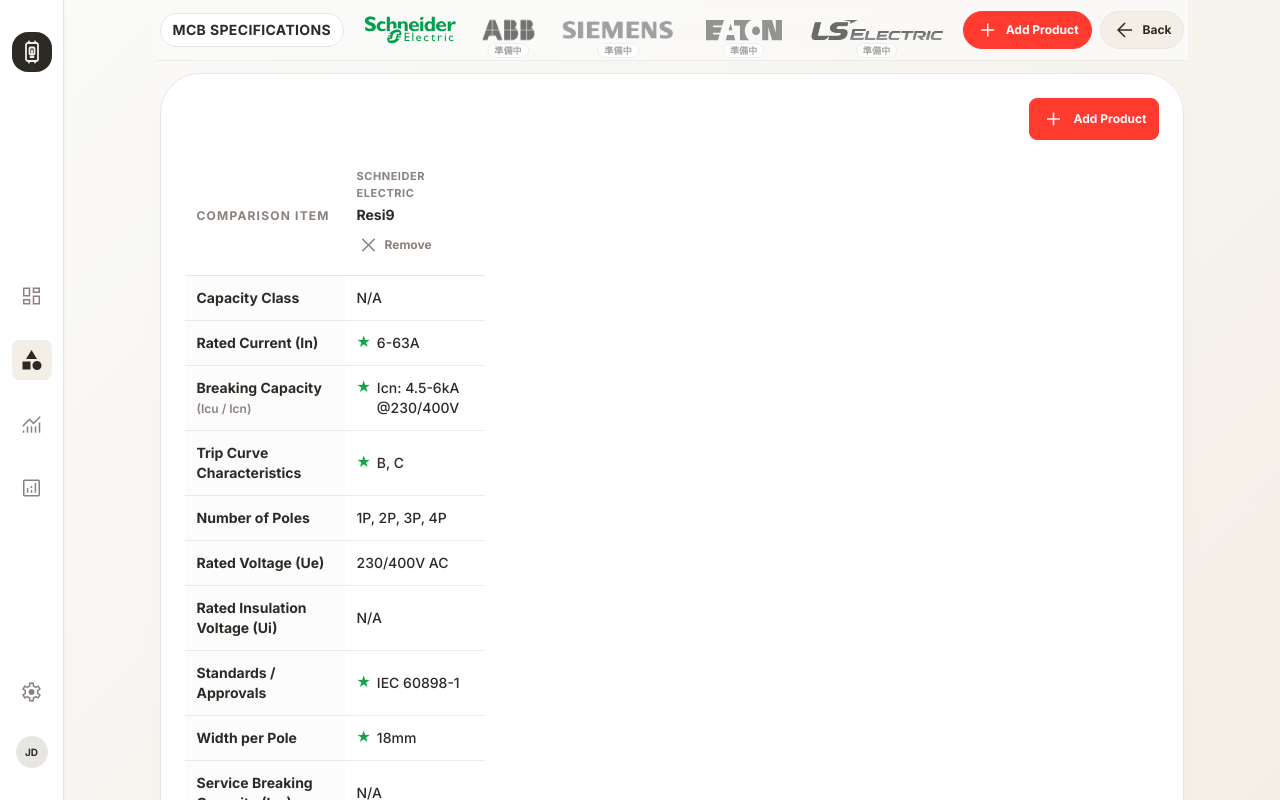
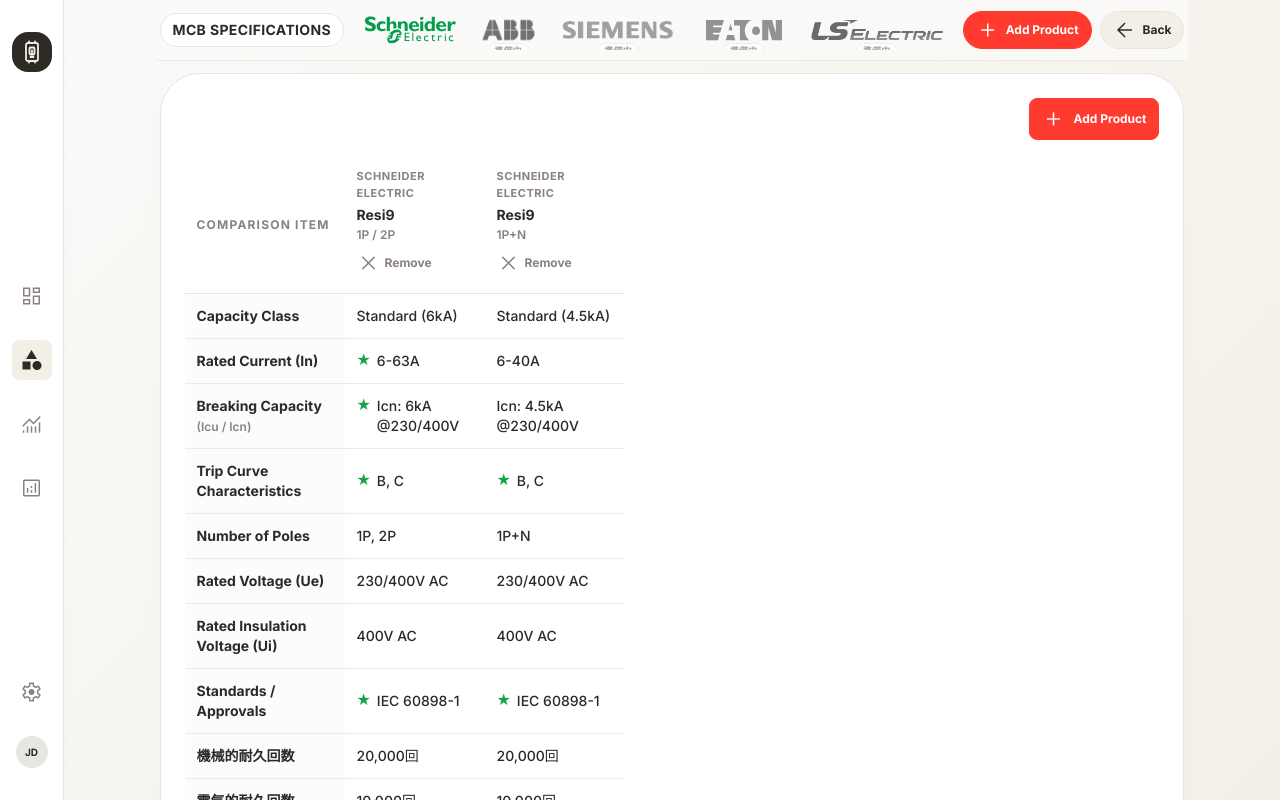
Before and after one commit to cktakasu/Competitor-Research, a Next.js app: page /mcb/spec in a window 1280 px wide. Built offline with nearby package versions, Linux system fonts and the light colour scheme.

Commit message:
feat: add Easy9 and Easy9 Pro initial data with UI verification

```diff
--- a/src/components/mcb/ManufacturerSelector.tsx
+++ b/src/components/mcb/ManufacturerSelector.tsx
@@ -46,7 +46,7 @@
       title={manufacturer.name}
       aria-label={manufacturer.name}
       className={cx(
-        "relative h-9 md:h-10 px-1 transition-all duration-200 flex items-center justify-center bg-transparent border-0 rounded-none shadow-none appearance-none focus:outline-none focus:ring-0",
+        "relative h-9 md:h-10 px-1 transition-all duration-200 flex items-center justify-center bg-transparent border-0 rounded-none shadow-none appearance-none focus:outline-none focus:ring-0 shrink-0",
         selected ? "opacity-100" : "opacity-70 hover:opacity-95",
         disabled && "opacity-45 cursor-not-allowed grayscale"
       )}
@@ -73,7 +73,7 @@
   onSelect: (manufacturer: Manufacturer) => void;
 }) {
   return (
-    <div className="flex items-center justify-center gap-1.5 md:gap-2 w-full">
+    <div className="flex items-center justify-start md:justify-center gap-1.5 md:gap-2 w-full">
       {manufacturers.map((manufacturer) => (
         <ManufacturerCard
           key={manufacturer.id}
--- a/src/components/mcb/SpecComparisonTable.tsx
+++ b/src/components/mcb/SpecComparisonTable.tsx
@@ -2,8 +2,43 @@
 
 import { memo, useMemo } from "react";
 import { getBestProductsByRow } from "../../services/comparisonService";
-import { COMPARISON_ROWS, type ManufacturerId, type McbProduct } from "../../types/mcb";
+import { COMPARISON_ROWS, type ManufacturerId, type McbProduct, type ProductVariant } from "../../types/mcb";
 import { cx, formatBreakingCapacityValue, formatStandardsValue } from "./utils";
+
+type ComparisonColumn = {
+  productId: string;
+  variantId?: string;
+  manufacturerId: ManufacturerId;
+  series: string;
+  variantLabel?: string;
+  comparison: McbProduct["comparison"];
+};
+
+function buildColumns(products: McbProduct[]): ComparisonColumn[] {
+  const columns: ComparisonColumn[] = [];
+  for (const product of products) {
+    if (product.variants?.length) {
+      for (const variant of product.variants) {
+        columns.push({
+          productId: product.id,
+          variantId: variant.variantId,
+          manufacturerId: product.manufacturerId,
+          series: product.series,
+          variantLabel: variant.variantLabel,
+          comparison: variant.comparison,
+        });
+      }
+    } else {
+      columns.push({
+        productId: product.id,
+        manufacturerId: product.manufacturerId,
+        series: product.series,
+        comparison: product.comparison,
+      });
+    }
+  }
+  return columns;
+}
 
 export const SpecComparisonTable = memo(function SpecComparisonTable({
   comparedProducts,
@@ -16,6 +51,7 @@
   onOpenAdd: () => void;
   onRemove: (productId: string) => void;
 }) {
+  const columns = useMemo(() => buildColumns(comparedProducts), [comparedProducts]);
   const bestProductsByRow = useMemo(() => getBestProductsByRow(comparedProducts), [comparedProducts]);
 
   return (
@@ -38,18 +74,21 @@
               <th className="text-left text-xs uppercase tracking-widest text-text-muted font-bold py-3 px-3 border-b border-scandi-warm-grey w-[160px]">
                 Comparison Item
               </th>
-              {comparedProducts.map((product) => (
+              {columns.map((col, colIndex) => (
                 <th
-                  key={`head-${product.id}`}
+                  key={`head-${col.productId}-${col.variantLabel ?? colIndex}`}
                   className="text-left align-top py-3 px-3 border-b border-scandi-warm-grey w-[140px]"
                 >
                   <p className="text-[11px] uppercase tracking-wider text-text-muted font-bold">
-                    {manufacturerNameById[product.manufacturerId]}
+                    {manufacturerNameById[col.manufacturerId]}
                   </p>
-                  <p className="text-sm font-bold text-text-main mt-1">{product.series}</p>
+                  <p className="text-sm font-bold text-text-main mt-1">{col.series}</p>
+                  {col.variantLabel ? (
+                    <p className="text-xs font-semibold text-text-muted mt-0.5">{col.variantLabel}</p>
+                  ) : null}
                   <button
                     type="button"
-                    onClick={() => onRemove(product.id)}
+                    onClick={() => onRemove(col.productId)}
                     className="mt-2 inline-flex items-center gap-1 text-xs font-bold text-text-muted hover:text-text-main"
                   >
                     <span className="material-symbols-outlined text-base">close</span>
@@ -73,18 +112,22 @@
                     row.label
                   )}
                 </th>
-                {comparedProducts.map((product) => {
-                  const value = product.comparison[row.key] || "N/A";
-                  const isBest = bestProductsByRow[row.key].has(product.id);
+                {columns.map((col, colIndex) => {
+                  const value = col.comparison[row.key] || "N/A";
+                  const columnId = col.variantLabel ? `${col.productId}-${col.variantLabel}` : col.productId; // Note: variants in data use actual variantIds, but buildColumns needs a stable key. Actually let's use variantId if available.
+
+                  // Wait, I should update buildColumns to include a stable ID.
+                  // Let's just use a better key logic.
+                  const isBest = bestProductsByRow[row.key].has(col.variantId || col.productId);
 
                   return (
-                    <td key={`${row.key}-${product.id}`} className="py-3 px-3 border-b border-scandi-warm-grey/80">
+                    <td key={`${row.key}-${col.productId}-${col.variantLabel ?? colIndex}`} className="py-3 px-3 border-b border-scandi-warm-grey/80">
                       <div className="flex items-start gap-1.5">
                         {isBest ? <span className="text-green-600 leading-none">★</span> : null}
                         <span
                           className={cx(
                             "text-sm font-medium text-text-main",
-                            (row.key === "breakingCapacity" || row.key === "standardsApprovals") && "whitespace-pre-line"
+                            (row.key === "breakingCapacity" || row.key === "standardsApprovals" || row.key === "electricalEndurance") && "whitespace-pre-line"
                           )}
                         >
                           {row.key === "breakingCapacity"
--- a/src/data/schneider/easy9-pro.json
+++ b/src/data/schneider/easy9-pro.json
@@ -4,24 +4,55 @@
   "segmentId": "residential",
   "series": "Easy9 Pro",
   "comparison": {
-    "ratedCurrentIn": "2-63A",
-    "breakingCapacity": "Icn: 6-10kA @240/415V",
+    "capacityClass": "Standard (10kA)",
+    "ratedCurrentIn": "6-63A",
+    "breakingCapacity": "Icn: 10kA @240/415V",
     "tripCurveCharacteristics": "B, C",
     "numberOfPoles": "1P, 2P, 3P, 4P",
     "ratedVoltageUe": "240/415V AC",
-    "ratedInsulationVoltageUi": "500V",
-    "standardsApprovals": "IEC 60898-1, IEC 60947-2 (H variants)",
+    "ratedInsulationVoltageUi": "500V AC",
+    "standardsApprovals": "IEC 60898-1",
+    "mechanicalEndurance": "20,000回",
+    "electricalEndurance": "10,000回",
     "widthPerPole": "18mm",
-    "serviceBreakingCapacityIcs": "Up to 75% Icu (H variants)"
+    "serviceBreakingCapacityIcs": "75% Icu"
   },
   "specifications": [
-    { "label": "Rated Current (In)", "value": "2-63A" },
-    { "label": "Breaking Capacity (Icn)", "value": "6kA and 10kA @240/415V" },
-    { "label": "Curve", "value": "B, C" },
-    { "label": "Standards", "value": "IEC 60898-1, IEC 60947-2 (H variants)" },
-    { "label": "Poles", "value": "1P, 2P, 3P, 4P" },
-    { "label": "Rated Voltage (Ue)", "value": "240/415V AC" },
-    { "label": "Rated Insulation Voltage (Ui)", "value": "500V" },
-    { "label": "Width per Pole", "value": "18mm (2/4/6/8 modules for 1P/2P/3P/4P)" }
+    {
+      "label": "Capacity Class",
+      "value": "Standard"
+    },
+    {
+      "label": "Rated Current (In)",
+      "value": "6-63A"
+    },
+    {
+      "label": "Breaking Capacity (Icn)",
+      "value": "10kA @240/415V"
+    },
+    {
+      "label": "Curve",
+      "value": "B, C"
+    },
+    {
+      "label": "Standards",
+      "value": "IEC 60898-1"
+    },
+    {
+      "label": "Poles",
+      "value": "1P, 2P, 3P, 4P"
+    },
+    {
+      "label": "Rated Voltage (Ue)",
+      "value": "240/415V AC"
+    },
+    {
+      "label": "Rated Insulation Voltage (Ui)",
+      "value": "500V AC"
+    },
+    {
+      "label": "Width per Pole",
+      "value": "18mm"
+    }
   ]
 }
--- a/src/data/schneider/easy9.json
+++ b/src/data/schneider/easy9.json
@@ -4,24 +4,93 @@
   "segmentId": "residential",
   "series": "Easy9",
   "comparison": {
+    "capacityClass": "Economy (4.5kA / 6kA)",
     "ratedCurrentIn": "6-63A",
-    "breakingCapacity": "Icn: 4.5kA @230/400V",
+    "breakingCapacity": "Icn: 4.5kA / 6kA @230/400V",
     "tripCurveCharacteristics": "B, C",
-    "numberOfPoles": "1P, 2P, 3P, 4P",
+    "numberOfPoles": "1P, 1P+N, 2P, 3P, 4P",
     "ratedVoltageUe": "230/400V AC",
     "ratedInsulationVoltageUi": "N/A",
     "standardsApprovals": "IEC 60898-1",
+    "mechanicalEndurance": "10,000回",
+    "electricalEndurance": "4,000回",
     "widthPerPole": "18mm",
-    "serviceBreakingCapacityIcs": "N/A"
+    "serviceBreakingCapacityIcs": "100% Icn"
   },
+  "variants": [
+    {
+      "variantId": "easy9-standard",
+      "variantLabel": "1P, 2P, 3P, 4P",
+      "comparison": {
+        "capacityClass": "Economy (4.5kA)",
+        "ratedCurrentIn": "6-63A",
+        "breakingCapacity": "Icn: 4.5kA @230/400V",
+        "tripCurveCharacteristics": "B, C",
+        "numberOfPoles": "1P, 2P, 3P, 4P",
+        "ratedVoltageUe": "230/400V AC",
+        "ratedInsulationVoltageUi": "N/A",
+        "standardsApprovals": "IEC 60898-1",
+        "mechanicalEndurance": "10,000回",
+        "electricalEndurance": "4,000回",
+        "widthPerPole": "18mm",
+        "serviceBreakingCapacityIcs": "100% Icn (4.5kA)"
+      }
+    },
+    {
+      "variantId": "easy9-compact",
+      "variantLabel": "Compact (1P+N)",
+      "comparison": {
+        "capacityClass": "Economy (6kA)",
+        "ratedCurrentIn": "3-50A",
+        "breakingCapacity": "Icn: 6kA @230/400V",
+        "tripCurveCharacteristics": "B, C",
+        "numberOfPoles": "1P+N",
+        "ratedVoltageUe": "230/400V AC",
+        "ratedInsulationVoltageUi": "N/A",
+        "standardsApprovals": "IEC 60898-1, EN 61009-1",
+        "mechanicalEndurance": "10,000回",
+        "electricalEndurance": "4,000回",
+        "widthPerPole": "18mm",
+        "serviceBreakingCapacityIcs": "100% Icn (6kA)"
+      }
+    }
+  ],
   "specifications": [
-    { "label": "Rated Current (In)", "value": "6-63A" },
-    { "label": "Breaking Capacity (Icn)", "value": "4.5kA @230/400V" },
-    { "label": "Curve", "value": "B, C" },
-    { "label": "Standards", "value": "IEC 60898-1" },
-    { "label": "Poles", "value": "1P, 2P, 3P, 4P" },
-    { "label": "Rated Voltage (Ue)", "value": "230/400V AC" },
-    { "label": "Width per Pole", "value": "18mm" },
-    { "label": "Busbar System", "value": "Conventional" }
+    {
+      "label": "Capacity Class",
+      "value": "Economy"
+    },
+    {
+      "label": "Rated Current (In)",
+      "value": "3-63A"
+    },
+    {
+      "label": "Breaking Capacity (Icn)",
+      "value": "4.5kA / 6kA @230/400V"
+    },
+    {
+      "label": "Curve",
+      "value": "B, C"
+    },
+    {
+      "label": "Standards",
+      "value": "IEC 60898-1, EN 61009-1"
+    },
+    {
+      "label": "Poles",
+      "value": "1P, 1P+N, 2P, 3P, 4P"
+    },
+    {
+      "label": "Rated Voltage (Ue)",
+      "value": "230/400V AC"
+    },
+    {
+      "label": "Width per Pole",
+      "value": "18mm"
+    },
+    {
+      "label": "Busbar System",
+      "value": "Conventional"
+    }
   ]
 }
--- a/src/data/schneider/resi9.json
+++ b/src/data/schneider/resi9.json
@@ -4,24 +4,97 @@
   "segmentId": "residential",
   "series": "Resi9",
   "comparison": {
+    "capacityClass": "Standard (4.5kA / 6kA)",
     "ratedCurrentIn": "6-63A",
-    "breakingCapacity": "Icn: 4.5-6kA @230/400V",
+    "breakingCapacity": "Icn: 4.5kA (1P+N) / 6kA (1P, 2P) @230/400V",
     "tripCurveCharacteristics": "B, C",
-    "numberOfPoles": "1P, 2P, 3P, 4P",
+    "numberOfPoles": "1P, 1P+N, 2P",
     "ratedVoltageUe": "230/400V AC",
-    "ratedInsulationVoltageUi": "N/A",
+    "ratedInsulationVoltageUi": "400V AC",
     "standardsApprovals": "IEC 60898-1",
+    "mechanicalEndurance": "20,000回",
+    "electricalEndurance": "10,000回",
     "widthPerPole": "18mm",
-    "serviceBreakingCapacityIcs": "N/A"
+    "serviceBreakingCapacityIcs": "100% Icn"
   },
+  "variants": [
+    {
+      "variantId": "resi9-1p-2p",
+      "variantLabel": "1P / 2P",
+      "comparison": {
+        "capacityClass": "Standard (6kA)",
+        "ratedCurrentIn": "6-63A",
+        "breakingCapacity": "Icn: 6kA @230/400V",
+        "tripCurveCharacteristics": "B, C",
+        "numberOfPoles": "1P, 2P",
+        "ratedVoltageUe": "230/400V AC",
+        "ratedInsulationVoltageUi": "400V AC",
+        "standardsApprovals": "IEC 60898-1",
+        "mechanicalEndurance": "20,000回",
+        "electricalEndurance": "10,000回",
+        "widthPerPole": "18mm",
+        "serviceBreakingCapacityIcs": "100% Icn (6kA)"
+      }
+    },
+    {
+      "variantId": "resi9-1pn",
+      "variantLabel": "1P+N",
+      "comparison": {
+        "capacityClass": "Standard (4.5kA)",
+        "ratedCurrentIn": "6-40A",
+        "breakingCapacity": "Icn: 4.5kA @230/400V",
+        "tripCurveCharacteristics": "B, C",
+        "numberOfPoles": "1P+N",
+        "ratedVoltageUe": "230/400V AC",
+        "ratedInsulationVoltageUi": "400V AC",
+        "standardsApprovals": "IEC 60898-1",
+        "mechanicalEndurance": "20,000回",
+        "electricalEndurance": "10,000回",
+        "widthPerPole": "18mm",
+        "serviceBreakingCapacityIcs": "100% Icn (4.5kA)"
+      }
+    }
+  ],
   "specifications": [
-    { "label": "Rated Current (In)", "value": "6-63A" },
-    { "label": "Breaking Capacity (Icn)", "value": "4.5-6kA @230/400V" },
-    { "label": "Curve", "value": "B, C" },
-    { "label": "Standards", "value": "IEC 60898-1" },
-    { "label": "Poles", "value": "1P, 2P, 3P, 4P" },
-    { "label": "Rated Voltage (Ue)", "value": "230/400V AC" },
-    { "label": "Width per Pole", "value": "18mm" },
-    { "label": "Busbar System", "value": "Plug-on" }
+    {
+      "label": "Capacity Class",
+      "value": "Standard"
+    },
+    {
+      "label": "Rated Current (In)",
+      "value": "6-63A"
+    },
+    {
+      "label": "Breaking Capacity (Icn)",
+      "value": "4.5kA (1P+N) / 6kA (1P, 2P) @230/400V"
+    },
+    {
+      "label": "Curve",
+      "value": "B, C"
+    },
+    {
+      "label": "Standards",
+      "value": "IEC 60898-1"
+    },
+    {
+      "label": "Poles",
+      "value": "1P, 1P+N, 2P"
+    },
+    {
+      "label": "Rated Voltage (Ue)",
+      "value": "230/400V AC"
+    },
+    {
+      "label": "Rated Insulation Voltage (Ui)",
+      "value": "400V AC"
+    },
+    {
+      "label": "Width per Pole",
+      "value": "18mm"
+    },
+    {
+      "label": "Busbar System",
+      "value": "Plug-on"
+    }
   ]
 }
--- a/src/services/comparisonService.ts
+++ b/src/services/comparisonService.ts
@@ -70,10 +70,33 @@
   }
 };
 
+export type ComparisonEntry = {
+  id: string; // unique ID for the column (variantId or productId)
+  comparison: McbProduct["comparison"];
+};
+
 export function getBestProductsByRow(comparedProducts: McbProduct[]): Record<ComparisonRowKey, Set<string>> {
   const initial = {} as Record<ComparisonRowKey, Set<string>>;
   for (const row of COMPARISON_ROWS) {
     initial[row.key] = new Set<string>();
+  }
+
+  // Flatten products and variants into entries
+  const entries: ComparisonEntry[] = [];
+  for (const product of comparedProducts) {
+    if (product.variants?.length) {
+      for (const variant of product.variants) {
+        entries.push({
+          id: variant.variantId,
+          comparison: variant.comparison,
+        });
+      }
+    } else {
+      entries.push({
+        id: product.id,
+        comparison: product.comparison,
+      });
+    }
   }
 
   for (const row of COMPARISON_ROWS) {
@@ -83,10 +106,14 @@
     }
 
     const scored: Array<{ id: string; score: number }> = [];
-    for (const product of comparedProducts) {
-      const score = rule.score(product.comparison[row.key]);
+    for (const entry of entries) {
+      const rawValue = entry.comparison[row.key];
+      if (!rawValue) {
+        continue;
+      }
+      const score = rule.score(rawValue);
       if (score !== null && Number.isFinite(score)) {
-        scored.push({ id: product.id, score });
+        scored.push({ id: entry.id, score });
       }
     }
 
--- a/src/types/mcb.ts
+++ b/src/types/mcb.ts
@@ -9,6 +9,8 @@
   | "ratedVoltageUe"
   | "ratedInsulationVoltageUi"
   | "standardsApprovals"
+  | "mechanicalEndurance"
+  | "electricalEndurance"
   | "widthPerPole"
   | "serviceBreakingCapacityIcs";
 
@@ -52,6 +54,8 @@
   ratedVoltageUe: string;
   ratedInsulationVoltageUi: string;
   standardsApprovals: string;
+  mechanicalEndurance?: string;
+  electricalEndurance?: string;
   widthPerPole: string;
   serviceBreakingCapacityIcs: string;
 };
@@ -61,12 +65,19 @@
   value: string;
 };
 
+export type ProductVariant = {
+  variantId: string;
+  variantLabel: string;
+  comparison: ProductComparisonSpecs;
+};
+
 export type McbProduct = {
   id: string;
   manufacturerId: ManufacturerId;
   segmentId: string;
   series: string;
   comparison: ProductComparisonSpecs;
+  variants?: ProductVariant[];
   specifications: ProductSpecification[];
 };
 
@@ -79,6 +90,8 @@
   { key: "ratedVoltageUe", label: "Rated Voltage (Ue)" },
   { key: "ratedInsulationVoltageUi", label: "Rated Insulation Voltage (Ui)" },
   { key: "standardsApprovals", label: "Standards / Approvals" },
+  { key: "mechanicalEndurance", label: "機械的耐久回数" },
+  { key: "electricalEndurance", label: "電気的耐久回数" },
   { key: "widthPerPole", label: "Width per Pole" },
   { key: "serviceBreakingCapacityIcs", label: "Service Breaking Capacity (Ics)" }
 ];
```
Also changed, not shown: src/components/mcb/TopBar.tsx (+11 -9 lines).
